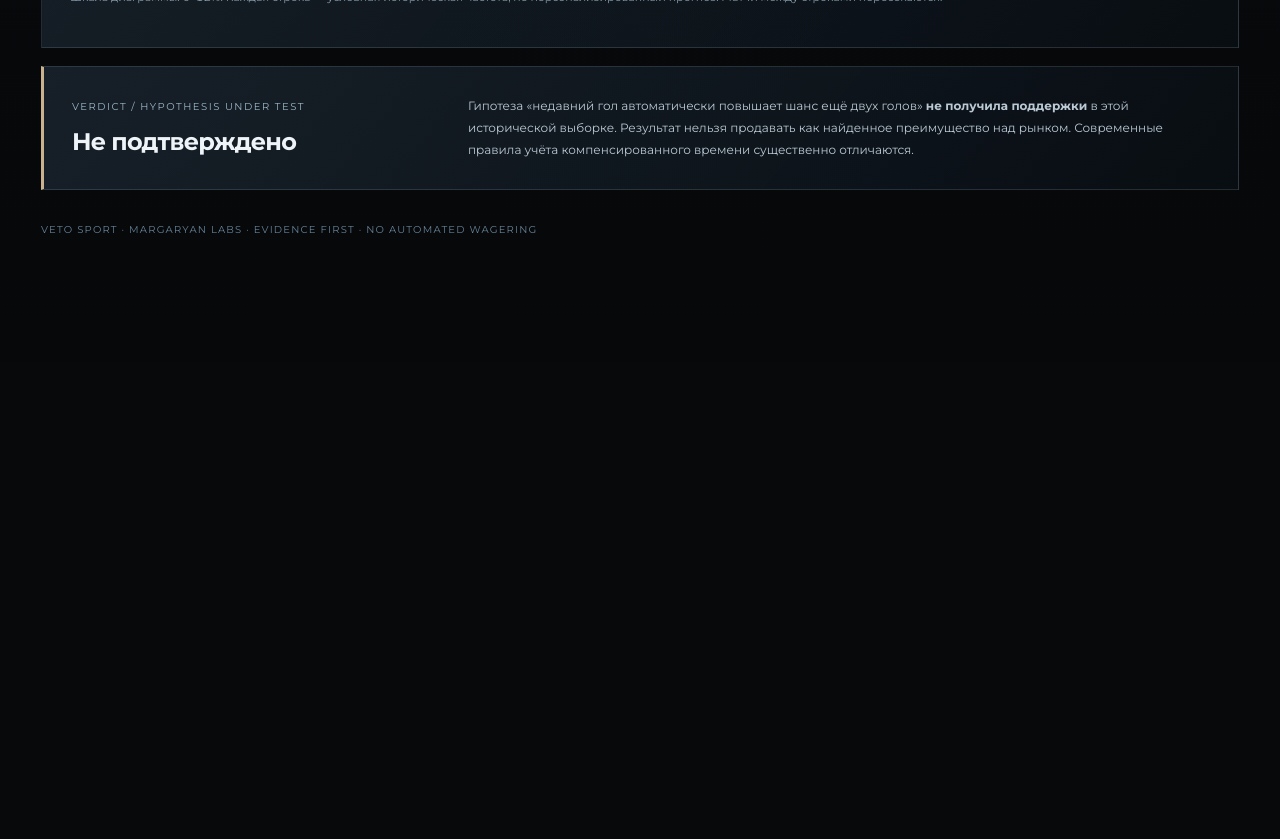
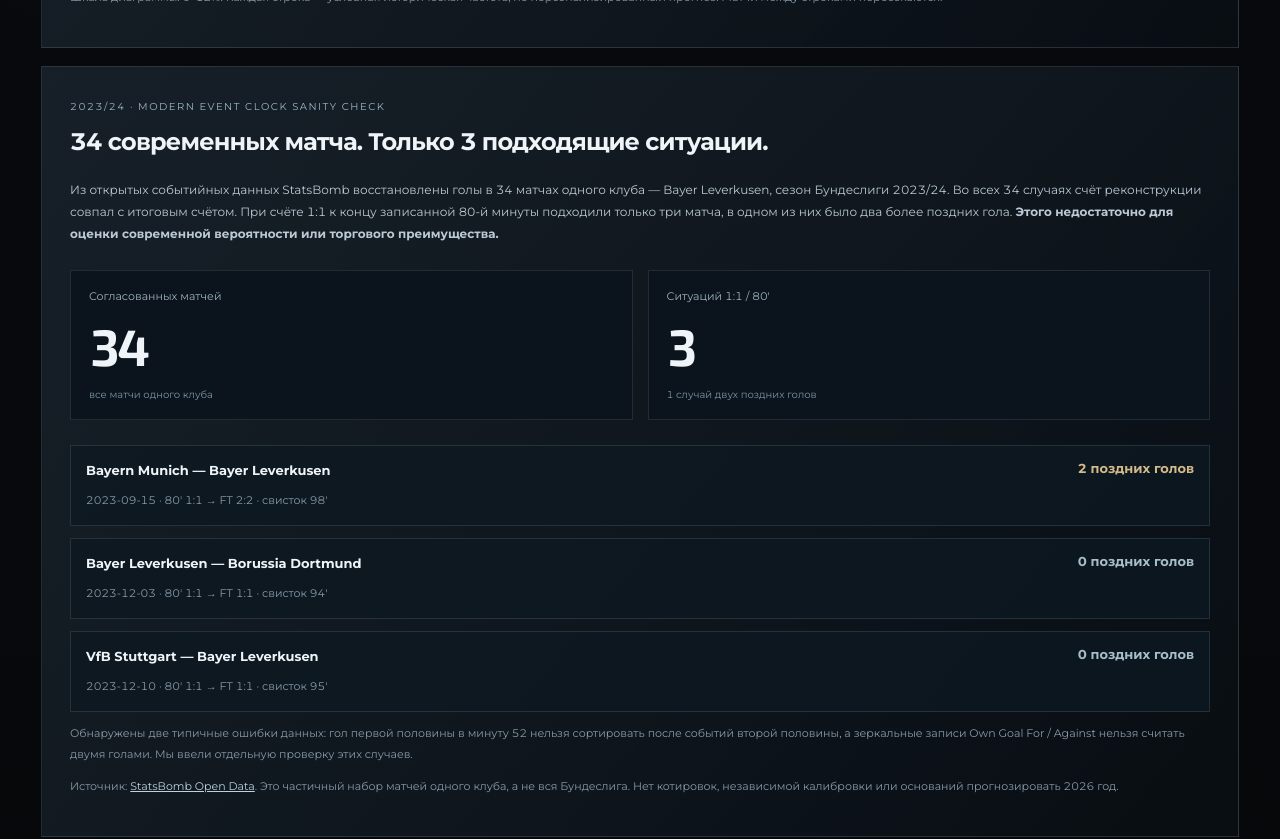
Before and after one commit to margaryanlabs/Vetosport, a Next.js app: page /research/goal-cascade in a window 1280 px wide. Shown: the part 1360-2199 px from the top of the page. Before the commit the page ends 1722 px from the top, so only its background shows below. Built offline with nearby package versions, Linux system fonts and the light colour scheme.

Commit message:
feat: surface modern 2023/24 partial season source-verified replay evidence and quality warnings

```diff
--- a/src/app/research/goal-cascade/page.tsx
+++ b/src/app/research/goal-cascade/page.tsx
@@ -3,6 +3,7 @@
   DATASET_META, HISTORICAL_BY_MINUTE, describeCohort,
   evaluateCascadeHypothesis,
 } from "@/lib/research/goal-cascade/evidence";
+import { MODERN_EVENT_OBSERVATION } from "@/lib/research/replay/modern-evidence";
 import "./cascade.css";
 
 const percent = (n: number) => (n*100).toFixed(2).replace(".", ",") + "%";
@@ -52,6 +53,23 @@
      </div>)}
      <p className="cascadeMuted">Шкала диаграммы: 0–12%. Каждая строка — условная историческая частота, не персонализированный прогноз. Матчи между строками пересекаются.</p>
    </section>
+   <section className="cascadeCard" style={{marginTop:18}}>
+     <small>2023/24 · MODERN EVENT CLOCK SANITY CHECK</small>
+     <h2>34 современных матча. Только 3 подходящие ситуации.</h2>
+     <p>Из открытых событийных данных StatsBomb восстановлены голы в 34 матчах одного клуба — Bayer Leverkusen, сезон Бундеслиги 2023/24. Во всех 34 случаях счёт реконструкции совпал с итоговым счётом. При счёте 1:1 к концу записанной 80-й минуты подходили только три матча, в одном из них было два более поздних гола. <strong>Этого недостаточно для оценки современной вероятности или торгового преимущества.</strong></p>
+     <div className="cascadeMetrics" style={{margin:"25px 0"}}>
+       <div><span>Согласованных матчей</span><strong>{MODERN_EVENT_OBSERVATION.validFinalScores}</strong><small>все матчи одного клуба</small></div>
+       <div><span>Ситуаций 1:1 / 80′</span><strong>{MODERN_EVENT_OBSERVATION.eligibleAtEndOfMinute80}</strong><small>1 случай двух поздних голов</small></div>
+     </div>
+     <div style={{display:"grid",gap:12}}>
+       {MODERN_EVENT_OBSERVATION.cases.map(match=><div key={match.id} style={{display:"flex",flexWrap:"wrap",justifyContent:"space-between",gap:12,padding:"14px 15px",background:"rgba(13,24,33,.8)",border:"1px solid rgba(145,176,198,.17)"}}>
+          <div><b style={{fontSize:13}}>{match.match}</b><p className="cascadeMuted" style={{marginBottom:0}}>{match.date} · 80′ {match.scoreAt80} → FT {match.finalScore} · свисток {match.whistleMinute}′</p></div>
+          <b style={{fontSize:13,color:match.futureGoals>=2?"#d4b98a":"#a5bec9"}}>{match.futureGoals} поздних голов</b>
+       </div>)}
+     </div>
+     <p className="cascadeMuted">Обнаружены две типичные ошибки данных: гол первой половины в минуту 52 нельзя сортировать после событий второй половины, а зеркальные записи Own Goal For / Against нельзя считать двумя голами. Мы ввели отдельную проверку этих случаев.</p>
+     <p className="cascadeMuted">Источник: <a href={MODERN_EVENT_OBSERVATION.sourceUrl} target="_blank" rel="noreferrer">StatsBomb Open Data</a>. Это частичный набор матчей одного клуба, а не вся Бундеслига. Нет котировок, независимой калибровки или оснований прогнозировать 2026 год.</p>
+   </section>
    <section className="cascadeCard cascadeVerdict">
      <div><small>VERDICT / HYPOTHESIS UNDER TEST</small><h2>Не подтверждено</h2></div>
      <p>Гипотеза «недавний гол автоматически повышает шанс ещё двух голов» <strong>не получила поддержки</strong> в этой исторической выборке. Результат нельзя продавать как найденное преимущество над рынком. Современные правила учёта компенсированного времени существенно отличаются.</p>
```
